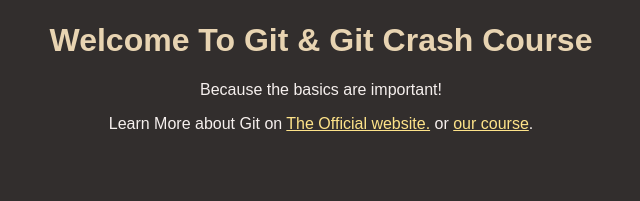
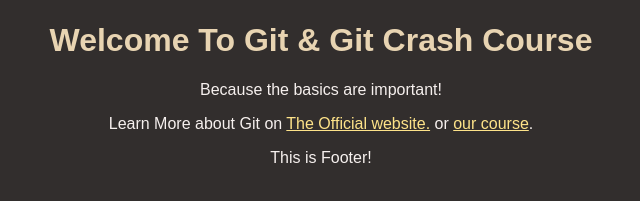
Before and after one commit to Dogancan94/github-actions, a plain HTML site: page index.html in a window 1280 px wide. Shown: the part 147-348 px from the top of the page, without its empty margins (319-959 px from the left). Drawn offline with Linux system fonts and the light colour scheme.

Commit message:
Footer added

```diff
--- a/index.html
+++ b/index.html
@@ -19,6 +19,9 @@
       <a href="https://git-scm.com/">The Official website.</a> or
       <a href="https://acad.link/git">our course</a>.
     </p>
+    <footer>
+      <p>This is Footer!</p>
+    </footer>
   </main>
 </body>
 
```
